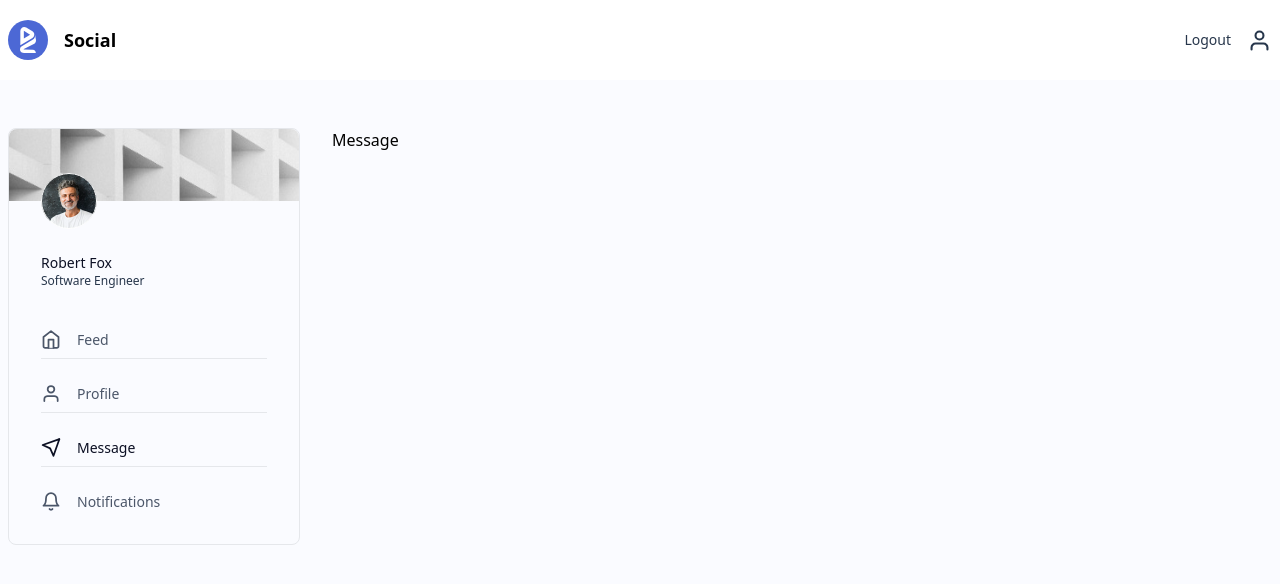
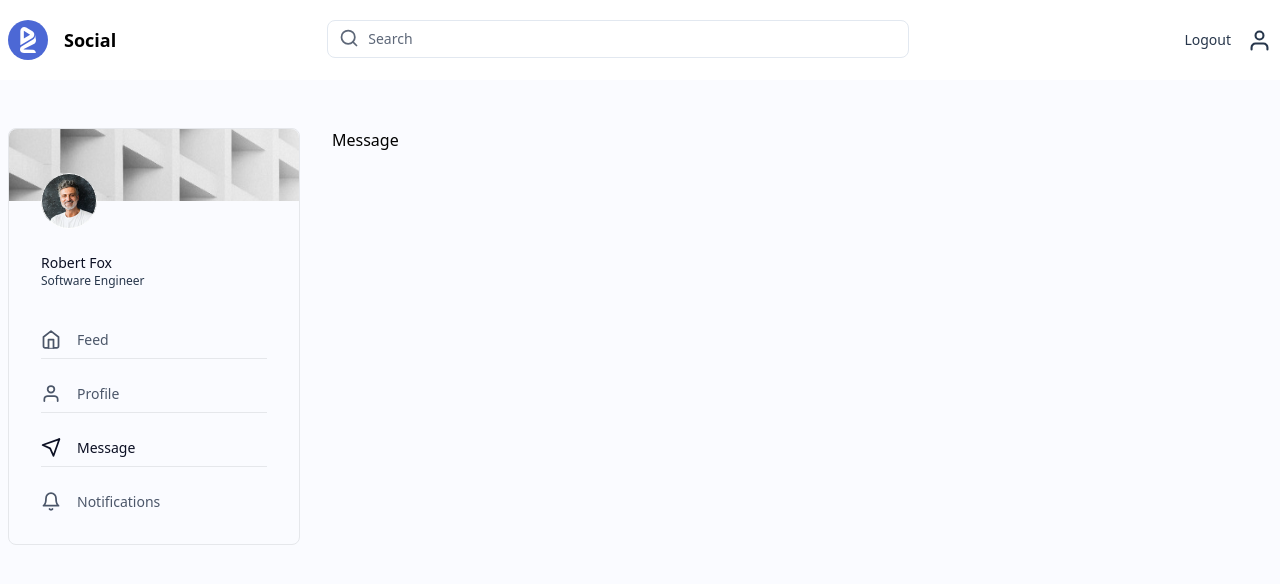
Before and after one commit to Ceyhunnnn/Social-Media-Frontend, a Next.js app: page /message in a window 1280 px wide. Shown: the top 584 px of the page. Built offline with nearby package versions, Linux system fonts and the light colour scheme.

Commit message:
input added to header

```diff
--- a/components/header/Header.js
+++ b/components/header/Header.js
@@ -1,5 +1,6 @@
 import Logo from "../icons/Logo";
 import Person from "../icons/Person";
+import Search from "../icons/Search";
 import Input from "../input/Input";
 
 const Header = () => {
@@ -9,6 +10,9 @@ const Header = () => {
         <div className="flex gap-x-4 items-center">
           <Logo />
           <p className="text-lg font-semibold">Social</p>
+        </div>
+        <div className="max-w-[582px] w-full mr-16">
+          <Input type="text" icon={<Search />} placeholder="Search" />
         </div>
         <div className="flex gap-x-4 text-sm text-black-80 items-center">
           <p>Logout</p>
--- /dev/null
+++ b/components/icons/Search.js
@@ -0,0 +1,28 @@
+const Search = () => {
+  return (
+    <svg
+      width="20"
+      height="20"
+      viewBox="0 0 20 20"
+      fill="none"
+      xmlns="http://www.w3.org/2000/svg"
+    >
+      <path
+        d="M9.16667 15.8333C12.8486 15.8333 15.8333 12.8486 15.8333 9.16667C15.8333 5.48477 12.8486 2.5 9.16667 2.5C5.48477 2.5 2.5 5.48477 2.5 9.16667C2.5 12.8486 5.48477 15.8333 9.16667 15.8333Z"
+        stroke="#5D6778"
+        strokeWidth="1.75"
+        strokeLinecap="round"
+        strokeLinejoin="round"
+      />
+      <path
+        d="M17.5 17.5L13.875 13.875"
+        stroke="#5D6778"
+        strokeWidth="1.75"
+        strokeLinecap="round"
+        strokeLinejoin="round"
+      />
+    </svg>
+  );
+};
+
+export default Search;
--- a/components/input/Input.js
+++ b/components/input/Input.js
@@ -1,11 +1,14 @@
-const Input = ({ name, placeholder, type, setValue }) => {
+const Input = ({ name, placeholder, type, setValue, icon }) => {
   return (
-    <input
-      name={name}
-      type={type}
-      placeholder={placeholder}
-      className="input"
-    />
+    <div className="relative">
+      <input
+        name={name}
+        type={type}
+        placeholder={placeholder}
+        className={`input ${icon && "!px-10"}`}
+      />
+      {icon && <div className="absolute top-[8px] px-3">{icon}</div>}
+    </div>
   );
 };
 
```
